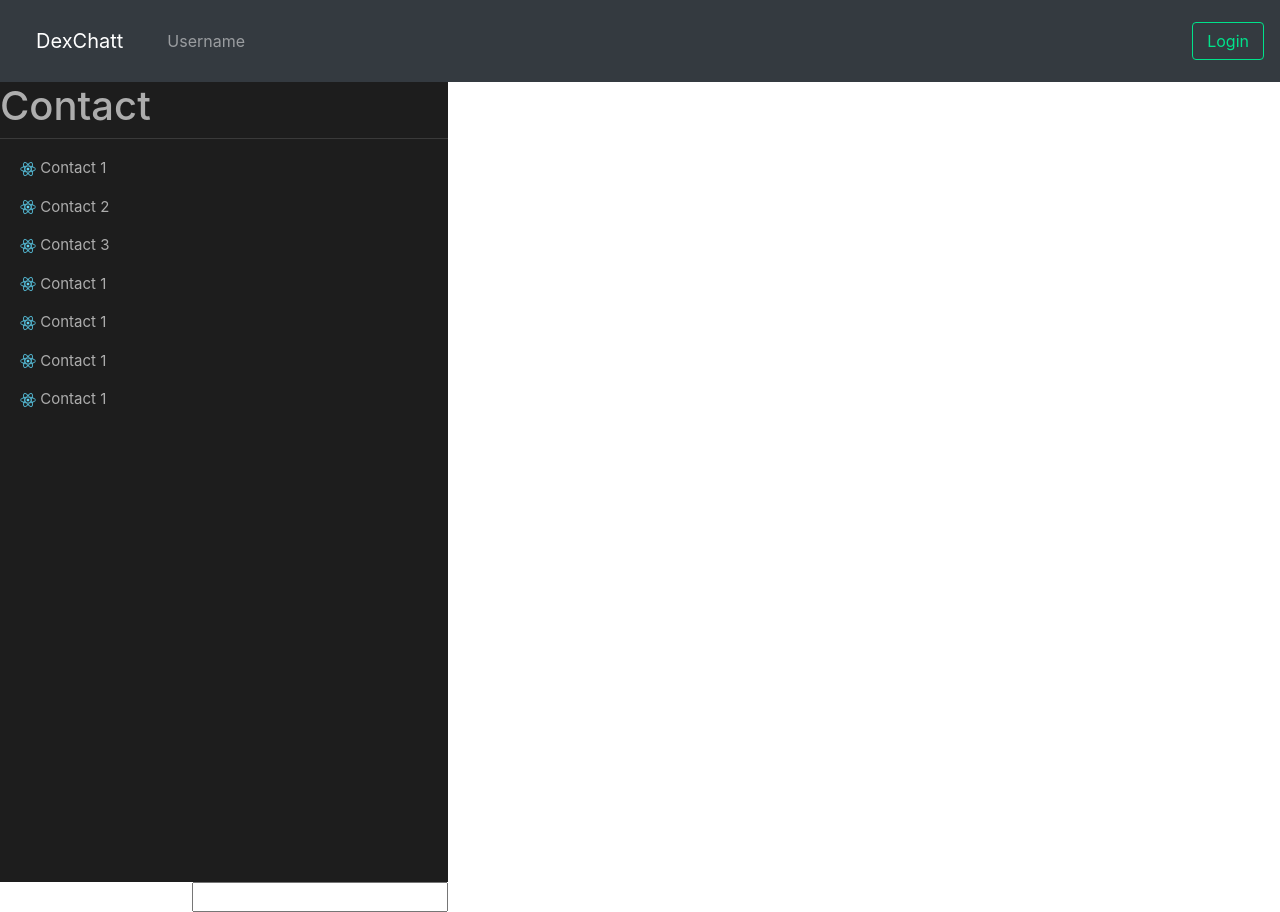
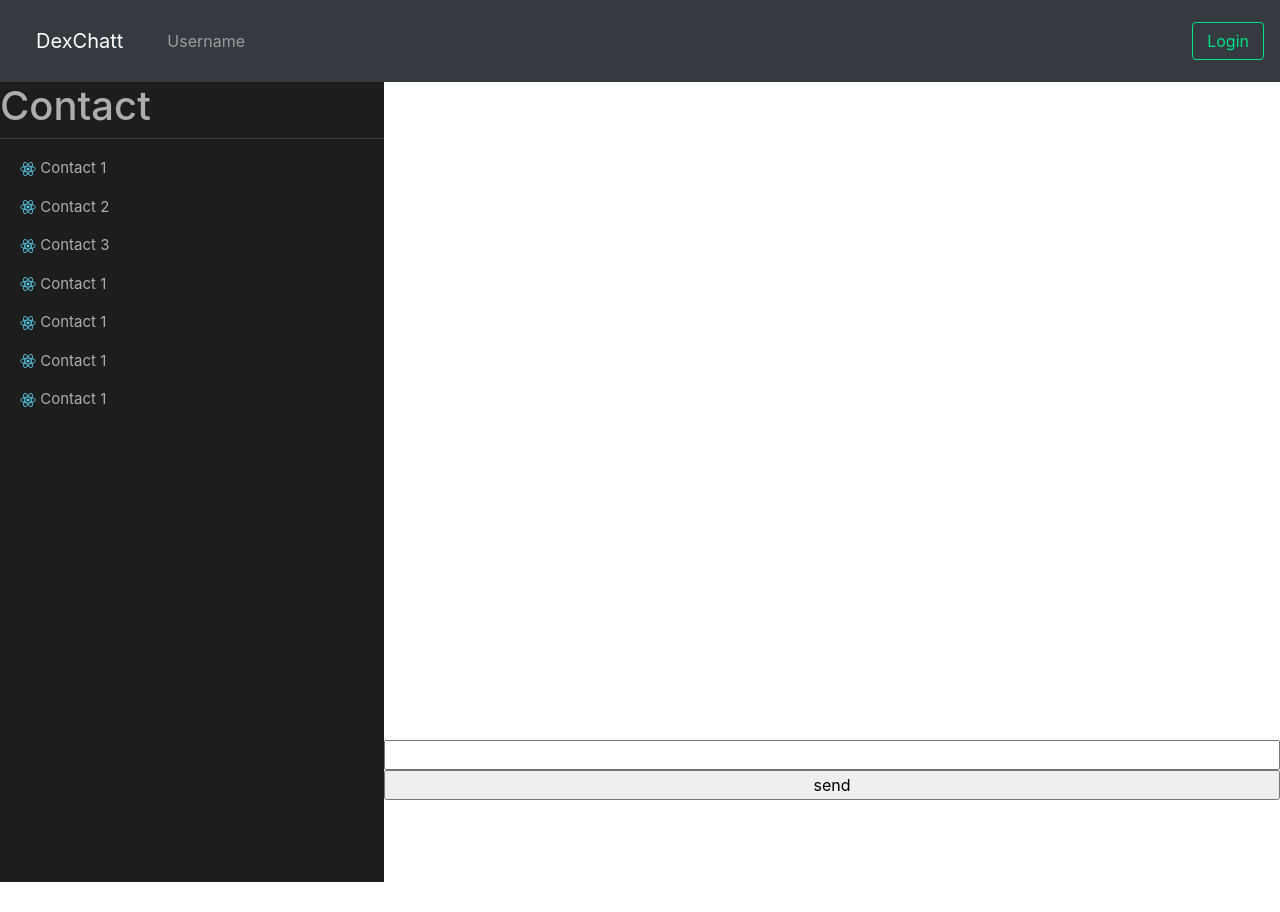
Before and after one commit to madjid123/dexchat, a React (Create React App) app: page / in a window 1280 px wide. After the commit the page ends 882 px from the top, so only its background shows below. Built offline with nearby package versions, Linux system fonts and the light colour scheme.

Commit message:
styling the input message

```diff
--- a/src/App.css
+++ b/src/App.css
@@ -32,22 +32,30 @@ html, body, #app, #app>div {
    display: inline-block;
  }
  body .msgForm{
-   width : 70%;
+   width : 100%;
    margin : 0 auto;
 
-   align-items: center;
-   justify-content: center;
+
  }
  .msgForm{
-   margin-left : 50%;
-   width : 50%;
-   right: 0;
+   position: fixed;
+  bottom: 0px;
+
+
  }
  .sidebar{
    display: flex;
    z-index: 999;
-   width: 50%;
+   width: 30%;
  }
  .pro-sidebar-inner{
-   width:70%;
+  width: 100%;
  }
+.msgForm input{
+  margin-left: 30%;
+  width : 70%;
+
+}
+.pro-sidebar .sidebar{
+  width : 30%;
+}
--- a/src/components/Conversation.jsx
+++ b/src/components/Conversation.jsx
@@ -1,11 +1,18 @@
 import React from 'react';
+import { useState } from 'react'
 
 function Conversation() {
+    const [message, setMessage] = useState("")
+    const handleSubmit = (e) => {
+        setMessage(e.target.value)
 
+
+    }
     return (
         <>
-            <form className="msgForm">
-                <input type="text"></input>
+            <form className="msgForm" onSubmit={handleSubmit} action='localhost:5000/sendmsg' method='get'>
+                <input type="text" name='msg'></input>
+                <input type="submit" value="send"></input>
             </form>
         </>
     )
```
Also changed, not shown: 1 other file (tests, documents, lock files or other folders).
